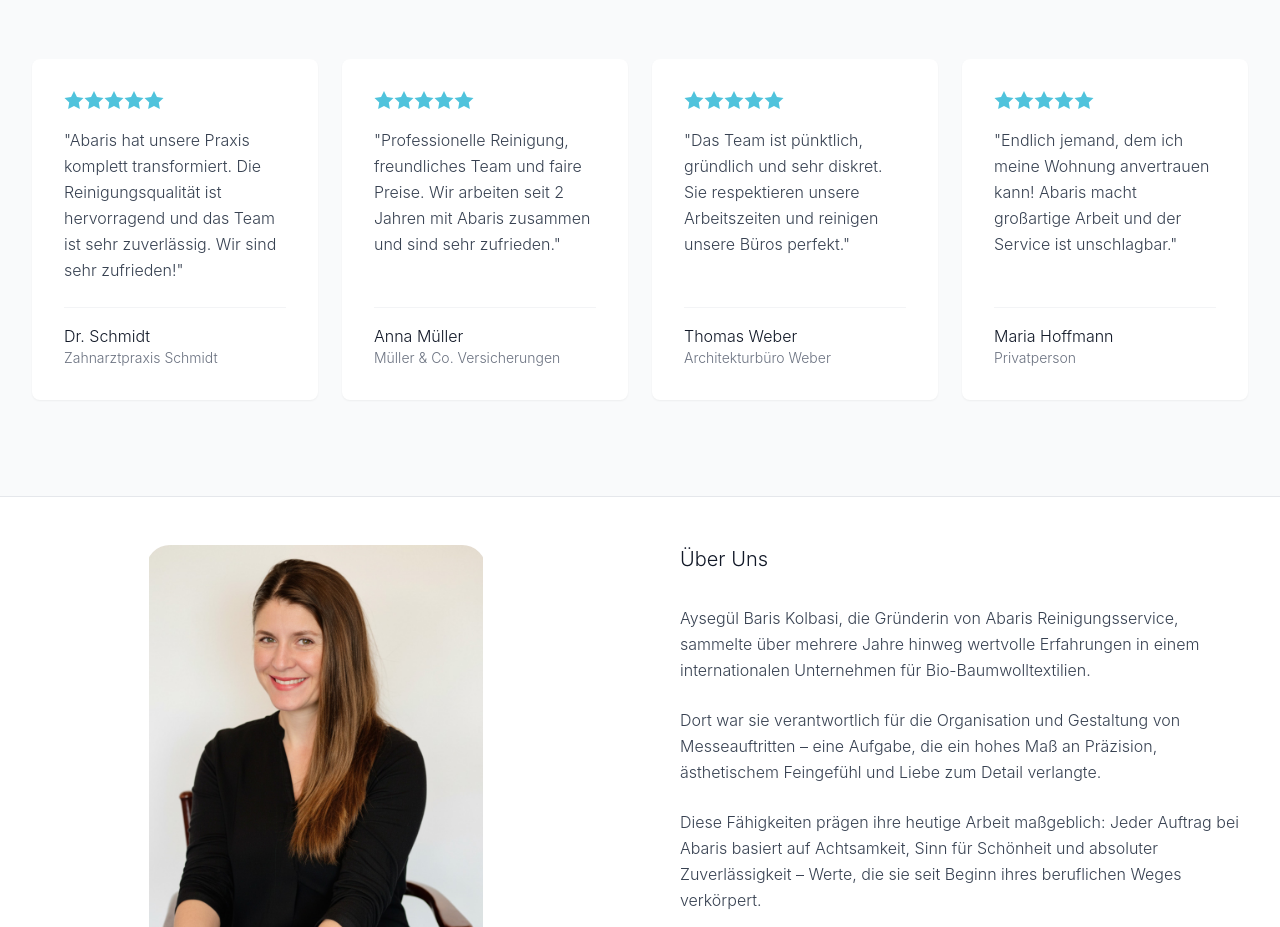
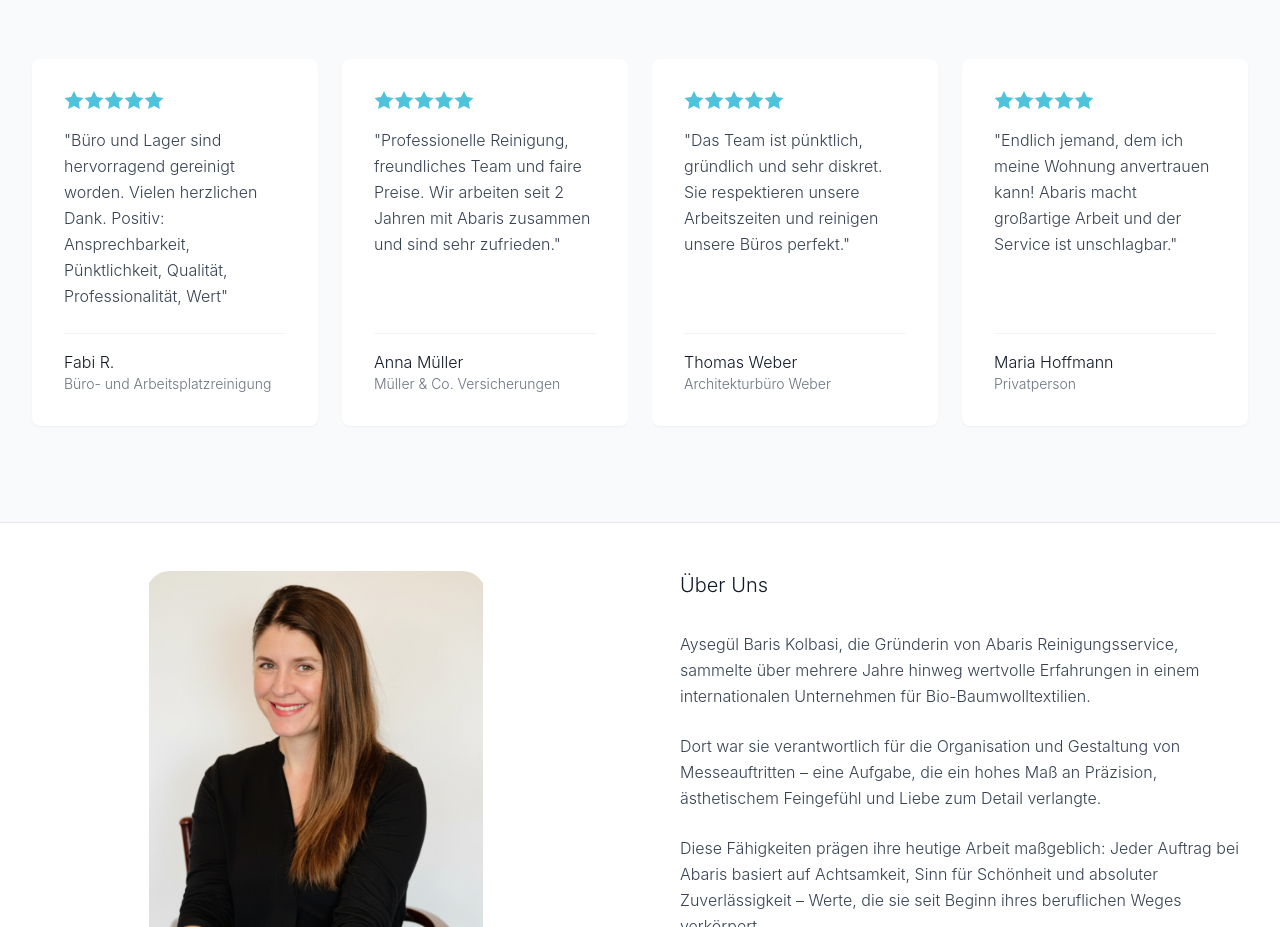
Before and after one commit to ecoezer/abaris, a React (Vite) app: page / in a window 1280 px wide. Shown: the part 2060-2987 px from the top of the page. Built offline with nearby package versions, Linux system fonts and the light colour scheme.

Commit message:
Updated Testimonials.jsx

```diff
--- a/src/components/Testimonials.jsx
+++ b/src/components/Testimonials.jsx
@@ -3,9 +3,9 @@ import React from 'react'
 function Testimonials() {
   const testimonials = [
     {
-      name: 'Dr. Schmidt',
-      company: 'Zahnarztpraxis Schmidt',
-      text: 'Abaris hat unsere Praxis komplett transformiert. Die Reinigungsqualität ist hervorragend und das Team ist sehr zuverlässig. Wir sind sehr zufrieden!',
+      name: 'Fabi R.',
+      company: 'Büro- und Arbeitsplatzreinigung',
+      text: 'Büro und Lager sind hervorragend gereinigt worden. Vielen herzlichen Dank. Positiv: Ansprechbarkeit, Pünktlichkeit, Qualität, Professionalität, Wert',
       rating: 5
     },
     {
```
